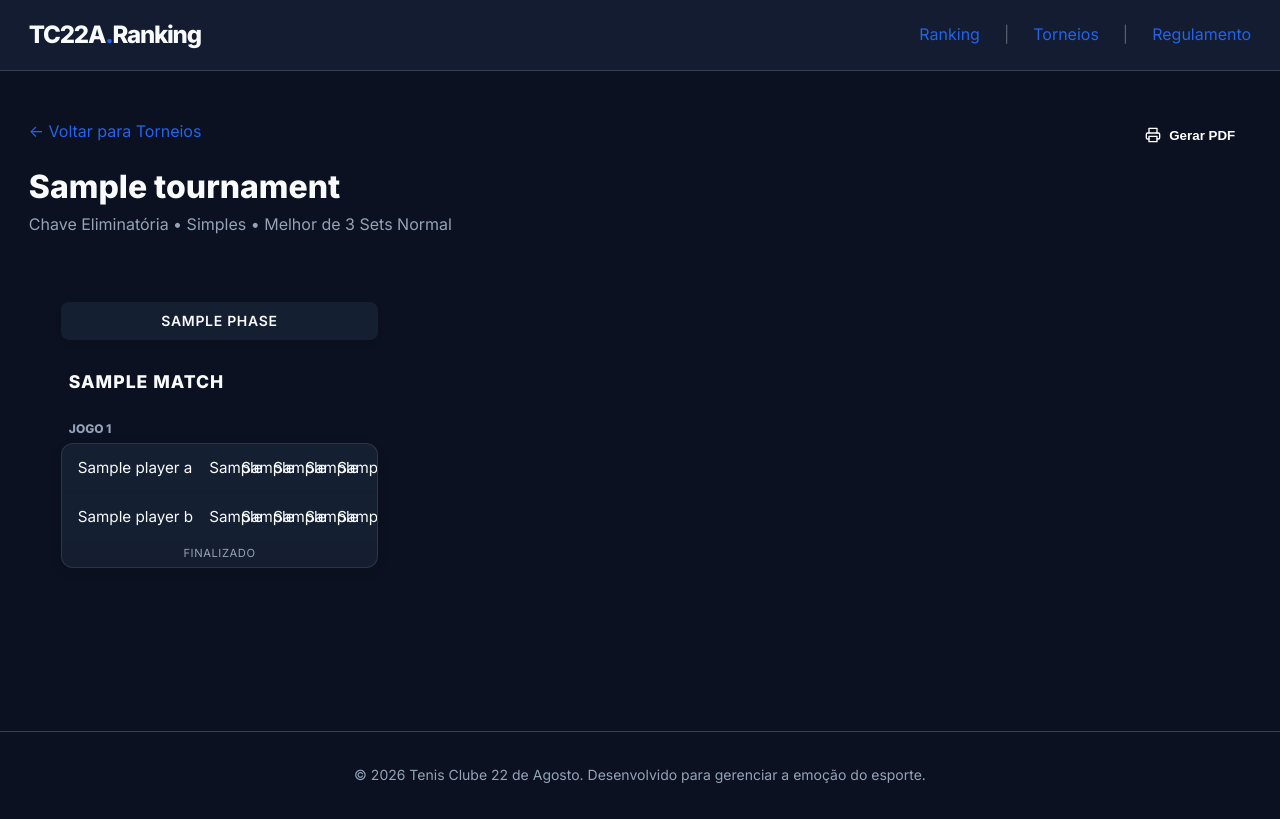
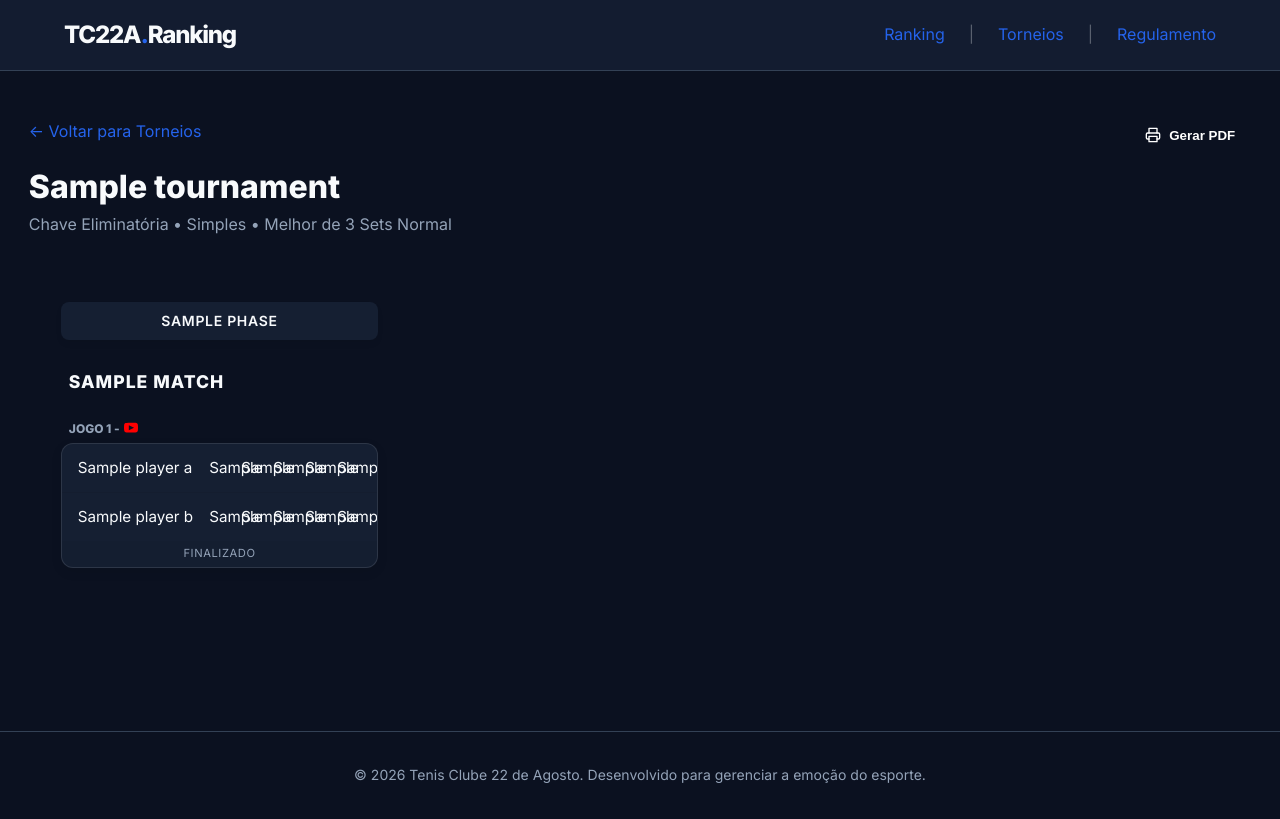
Before and after one commit to fernandotos/TC22A, a Django app: template tournaments/templates/tournaments/knockout_detail.html in a window 1280 px wide. Run offline with Django 5.2, Linux system fonts and the light colour scheme; tables that the repository leaves empty hold one stand-in row (values such as "Sample post"); the template is opened without the code that fills it: values that come from a table or form of the project are taken from there, most other values are stand-ins (such as "Sample title", 1, 10 or a date in 2020).

Commit message:
Feat: adiciona campo de link do YouTube para os jogos, exibe na tabela de detalhe e nas chaves eliminatorias

```diff
--- a/tc22a_project/settings.py
+++ b/tc22a_project/settings.py
@@ -23,7 +23,7 @@ BASE_DIR = Path(__file__).resolve().parent.parent
 SECRET_KEY = 'django-insecure-8c-^g#$w((ko#!wct_jm!@9tk8$0bw+2#a+9*&4&g#w^*$r#g3'
 
 # SECURITY WARNING: don't run with debug turned on in production!
-DEBUG = False
+DEBUG = True
 
 ALLOWED_HOSTS = ['tc22a.pythonanywhere.com', 'tc22a.com.br', 'www.tc22a.com.br', 'localhost', '127.0.0.1']
 
--- a/tournaments/admin.py
+++ b/tournaments/admin.py
@@ -162,14 +162,14 @@ class MatchTournamentFilter(admin.SimpleListFilter):
 
 @admin.register(Match)
 class MatchAdmin(admin.ModelAdmin):
-    list_display = ('round_number', 'phase', 'category', 'tournament', 'player_a', 'player_b', 'status')
+    list_display = ('round_number', 'phase', 'category', 'tournament', 'player_a', 'player_b', 'status', 'youtube_link')
     list_filter = (MatchTournamentFilter, 'category', 'status', 'round_number', 'phase')
     search_fields = ('player_a__name', 'player_b__name')
     readonly_fields = ('winner', 'next_match')
 
     fieldsets = (
         ('Informações Gerais', {
-            'fields': ('tournament', 'category', 'round_number', 'phase', 'position_in_bracket', 'next_match', 'status', 'winner')
+            'fields': ('tournament', 'category', 'round_number', 'phase', 'position_in_bracket', 'next_match', 'status', 'winner', 'youtube_link')
         }),
         ('Atletas', {
             'fields': ('player_a', 'player_b')
--- a/tournaments/models.py
+++ b/tournaments/models.py
@@ -134,6 +134,7 @@ class Match(models.Model):
     position_in_bracket = models.IntegerField(null=True, blank=True)
     winner = models.ForeignKey(Player, on_delete=models.SET_NULL, null=True, blank=True, related_name='won_matches')
     status = models.CharField(max_length=20, choices=STATUS_CHOICES, default='pending')
+    youtube_link = models.URLField(verbose_name="Link do Jogo no YouTube", blank=True, null=True)
 
     def get_match_number(self):
         if getattr(self, '_match_number_cache', None) is not None:
--- a/tournaments/templates/tournaments/knockout_detail.html
+++ b/tournaments/templates/tournaments/knockout_detail.html
@@ -177,8 +177,8 @@
         }
     }
 
-    /* Ajuste para usar o máximo da tela e não cortar as chaves finais */
-    .container {
+    /* Ajuste para usar o máximo da tela e não cortar as chaves finais apenas no corpo, preservando o header */
+    main .container {
         max-width: 98% !important;
         padding: 0 1rem;
     }
@@ -300,7 +300,16 @@
                             {{ match.bracket_label }}
                         </div>
                     {% endif %}
-                    <div style="font-size: 0.75rem; color: var(--text-muted); margin-left: 0.5rem; font-weight: bold; text-transform: uppercase;">Jogo {{ match.match_number }}</div>
+                    <div style="font-size: 0.75rem; color: var(--text-muted); margin-left: 0.5rem; font-weight: bold; text-transform: uppercase; display: flex; align-items: center; gap: 0.3rem;">
+                        <span>Jogo {{ match.match_number }}{% if match.youtube_link %} -{% endif %}</span>
+                        {% if match.youtube_link %}
+                        <a href="{{ match.youtube_link }}" target="_blank" title="Assistir jogo no YouTube" style="color: #ff0000; display: inline-flex; align-items: center; transition: transform 0.2s;" onmouseover="this.style.transform='scale(1.2)'" onmouseout="this.style.transform='scale(1)'">
+                            <svg xmlns="http://www.w3.org/2000/svg" width="14" height="14" fill="currentColor" viewBox="0 0 16 16">
+                                <path d="M8.051 1.999h.089c.822.003 4.987.033 6.11.335a2.01 2.01 0 0 1 1.415 1.42c.101.38.172.883.22 1.402l.01.104.022.26.008.104c.065.914.073 1.77.074 1.957v.075c-.001.194-.01 1.052-.074 1.964l-.027.365c-.048.519-.119 1.023-.22 1.402a2.007 2.007 0 0 1-1.415 1.42c-1.16.312-5.569.334-6.18.335h-.142c-.309 0-1.587-.006-2.927-.052l-.17-.006-.087-.004-.171-.007-.171-.007c-1.11-.049-2.167-.128-2.654-.26a2.007 2.007 0 0 1-1.415-1.419c-.111-.417-.185-.986-.235-1.558L.09 9.82l-.008-.104A31.4 31.4 0 0 1 0 7.68v-.123c.002-.215.01-.958.064-1.778l.007-.103.003-.052.008-.104.022-.26.01-.104c.048-.519.119-1.023.22-1.402a2.007 2.007 0 0 1 1.415-1.42c1.16-.312 5.569-.334 6.18-.335h.142c.309 0 1.587.006 2.927.052l.17.006.087.004.171.007.171.007c1.11.049 2.167.128 2.654.26zM5.525 10.536 11.53 7.68 5.525 4.824v5.712z"/>
+                            </svg>
+                        </a>
+                        {% endif %}
+                    </div>
                     <div class="matchup">
                     <div class="team {% if match.winner and match.winner == match.player_a %}winner{% endif %}">
                         <span class="team-name">{% if match.player_a %}{{ match.player_a.name }}{% elif match.round_number == 1 %}BYE{% elif match.prev_match_a %}<span style="font-size: 0.85em; font-style: italic; color: var(--text-muted);">Venc. Jogo {{ match.prev_match_a.match_number }}</span>{% else %}A definir{% endif %}</span>
```
Also changed, not shown: tournaments/templates/tournaments/category_detail.html (+10 -0 lines), tournaments/migrations/0009_match_youtube_link.py (added).
